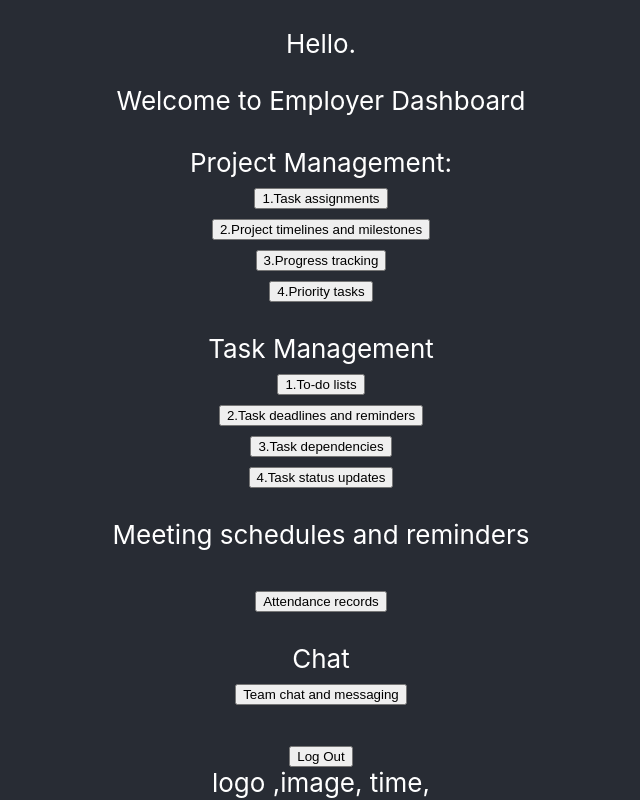
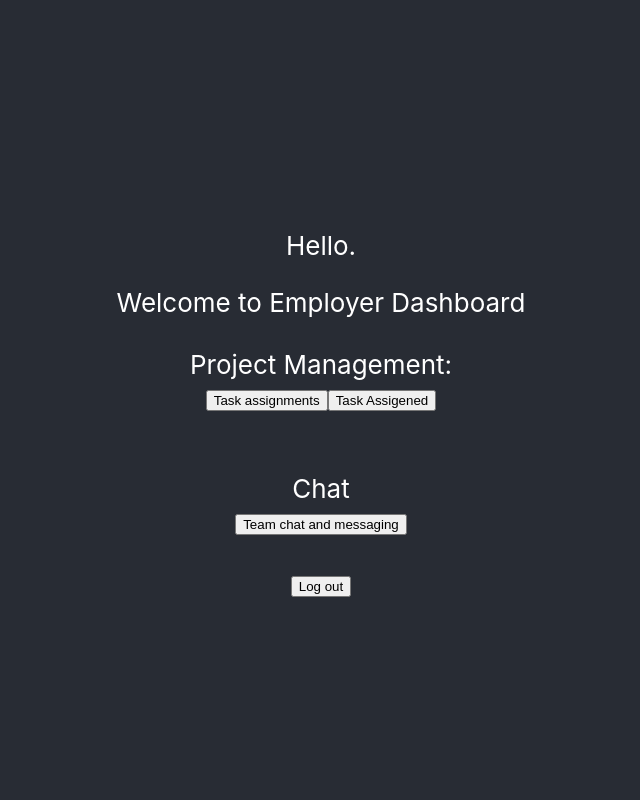
Before and after one commit to DevDynasty01/connect-u, a React (Create React App) app: page /manager-page in a window 1280 px wide. Shown: the whole page, without its empty margins (319-959 px from the left). Built offline with nearby package versions, Linux system fonts and the light colour scheme.

Commit message:
First commit from Rob

```diff
--- a/package.json
+++ b/package.json
@@ -7,6 +7,7 @@
 		"@testing-library/jest-dom": "^5.16.5",
 		"@testing-library/react": "^13.4.0",
 		"@testing-library/user-event": "^13.5.0",
+		"axios": "^1.4.0",
 		"babel": "^6.23.0",
 		"babel-loader": "^9.1.2",
 		"concurrently": "^8.2.0",
--- a/src/Pages/EmployeePage.js
+++ b/src/Pages/EmployeePage.js
@@ -1,40 +1,75 @@
 import React from 'react';
 
+import { useNavigate } from 'react-router-dom';
+
+
+
+
+
 export const EmployeePage = () => {
-	const task1Completed = () => {
-		console.log('Task 1 completed');
+
+      const navigate = useNavigate();
+
+
+
+      const goToEmployeeTask = () => {
+
+        navigate('/employee-task');
+
       };
 
-	const task2Completed = () => {
-		console.log('Task 2 completed');
-	};
+	//   const goToEmployerTask = () => {
+	// 	navigate('/manager-page')
+	//   }
 
-	const task3Completed = () => {
-		console.log('Task 3 completed');
-	};
+
+
+
+
+
+
+
+
+
+
+
+
+
+
+
+
 
     return (
+
         <div>
+
             <h1>Welcome Valued Team Member!</h1>
+
             <p>Ada Lovelace</p>
+
             <img
+
                 src='https://pbs.twimg.com/profile_images/626331479061233664/9BNQV22V_400x400.jpg'
+
                 alt='Profile Pic'
+
             ></img>
+
             <div>
+
                 <p>Task Manager</p>
+
                 <ol>
-					<li>
-						<button onClick={task1Completed}>Done</button> New Hire Orientation{' '}
-					</li>
-					<li>
-						<button onClick={task2Completed}>Done</button> Client Meeting
-					</li>
-					<li>
-						<button onClick={task3Completed}>Done</button> Coaching One-On-One
-					</li>
+
+                       <button onClick={goToEmployeeTask}>View Tasks</button> Dashboard{' '}
+					   {/* <li><button onClick={goToEmployerTask}>View Dashboard</button></li> */}
+
                 </ol>
+
             </div>
+
         </div>
+
     );
+
 };
--- a/src/Pages/EmployerTask.js
+++ b/src/Pages/EmployerTask.js
@@ -1,53 +1,100 @@
-import React from 'react';
+import React from "react";
+
+import { useNavigate } from 'react-router-dom'
+
+
+
+
+// import './EmployerStyle.css'
+
+
+
 
 export const EmployerTask = () => {
+
+  const navigate = useNavigate();
+
+  const logout = () => {
+
+
+
+      console.log('You are logged out');
+
+      navigate('/')
+
+  }
+
+
+
+
+  const TaskAssignment = () => {
+
+
+
+  console.log('You are logged out');
+
+  navigate('/Example')
+
+}
+
+
+
+
   return (
+
     <>
-			<div>Welcome to Employer Dashboard</div>
-			<br />
-			<div>
-				Project Management:
-				<br />
-				<button> 1.Task assignments </button>
-				<br />
-				<button> 2.Project timelines and milestones</button>
-				<br />
-				<button> 3.Progress tracking</button>
-				<br />
-				<button>4.Priority tasks </button>
-			</div>
+
+      <div className="Dashboard">Welcome to Employer Dashboard</div>
+
       <br />
 
-			<div>
-				Task Management
-				<br />
-				<button>1.To-do lists</button>
-				<br />
-				<button>2.Task deadlines and reminders</button>
-				<br />
-				<button>3.Task dependencies</button>
-				<br />
-				<button>4.Task status updates</button>
-			</div>
-			<br />
-			<div> Meeting schedules and reminders </div>
-			<br />
-			<div>
-				<button>Attendance records</button>
-			</div>
+      <div className=" project">
+
+        Project Management:
+
         <br />
 
-			<div>
-				Chat
-				<br />
-				<button>Team chat and messaging</button>
-			</div>
-			<br />
-			<div>
-				<button> Log Out</button>
+        <button onClick= {TaskAssignment}>Task assignments </button>
+
+        <button> Task Assigened </button>
+
+
+
+
       </div>
 
-			<footer> logo ,image, time, </footer>
+      <br />
+
+      <div className="ProjectM">
+
+
+
+      </div>
+
+      <br />
+
+      <div className="chat">
+
+        Chat
+
+        <br />
+
+        <button>Team chat and messaging</button>
+
+      </div>
+
+      <br />
+
+      <div className="Logout">
+
+      <button onClick= {logout}> Log out</button>
+
+      </div>
+
+
+
     </>
+
   );
+
 };
```
Also changed, not shown: src/Pages/EmployeeTask.js (added, +112 -0 lines), 1 other file (tests, documents, lock files or other folders). Lines whose indentation alone changed are shown as unchanged.
